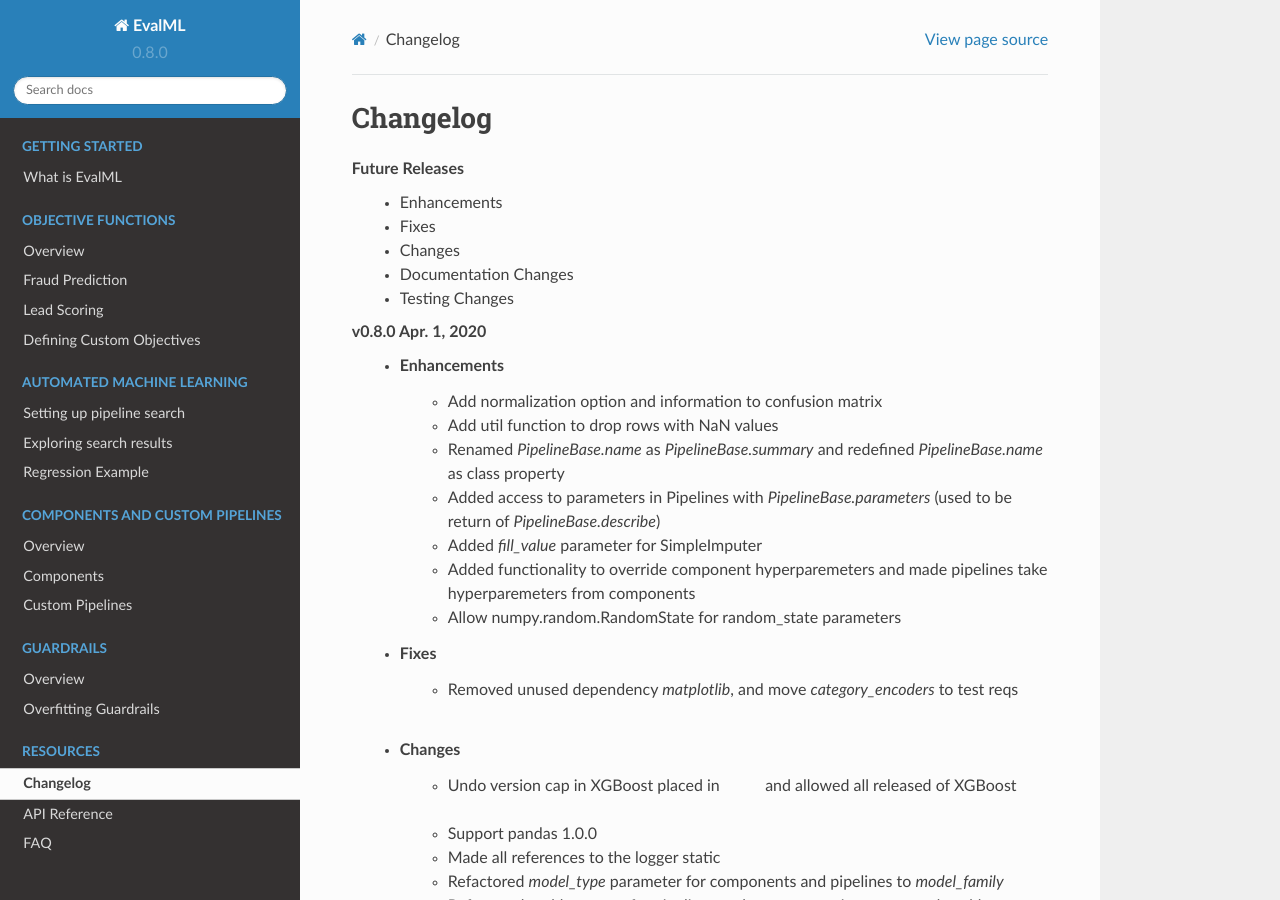
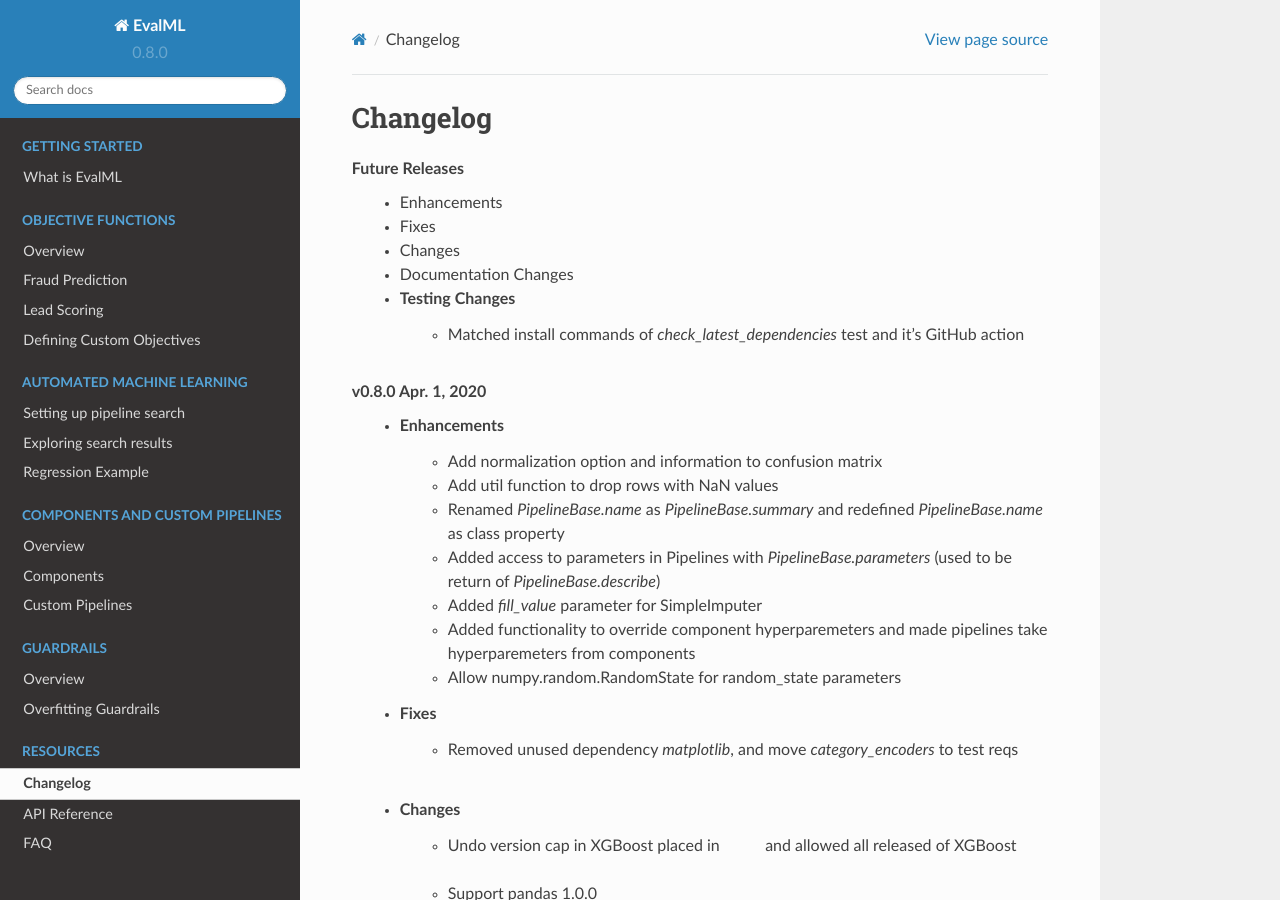
Before and after one commit to alteryx/evalml, a Sphinx documentation site: the page built from docs/source/changelog.rst, in a window 1280 px wide and 900 px high. Built offline with Sphinx 7.4.7 and the Read the Docs theme 2.0.0, drawn with Linux system fonts in a browser that asks for light colours; comment, search, counter and statistics services are not loaded.

Commit message:
Fix make installs and dependency checks (#578)
* Fix make installs and github action

* Fix circleci

* Cl

* Fix circleci syntax

* Fix latest

* Test whether -r actually works..

* Remove statsmodels

```diff
--- a/docs/source/changelog.rst
+++ b/docs/source/changelog.rst
@@ -8,6 +8,7 @@
     * Changes
     * Documentation Changes
     * Testing Changes
+        * Matched install commands of `check_latest_dependencies` test and it's GitHub action :pr:`578`
 
 **v0.8.0 Apr. 1, 2020**
     * Enhancements
```
Also changed, not shown: 4 other files.
